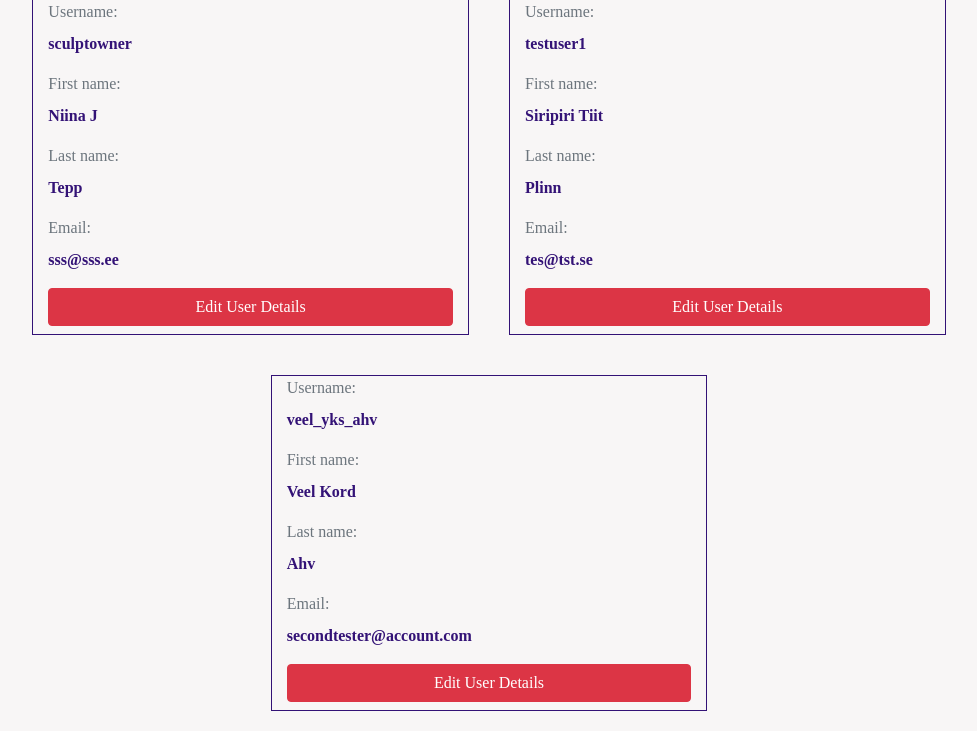
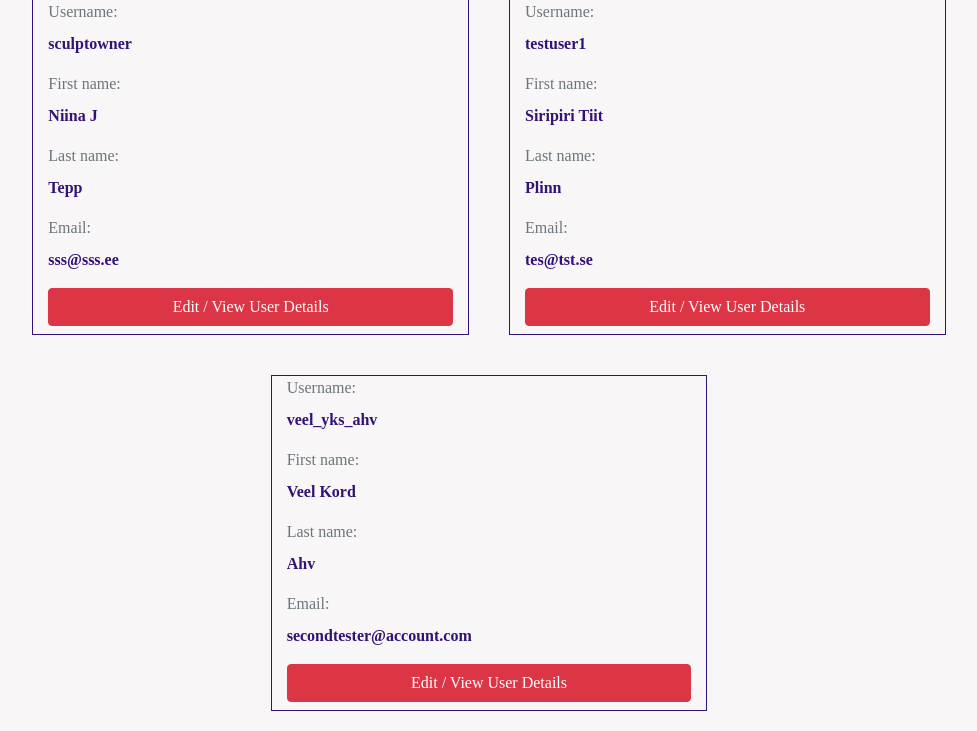
Before and after one commit to Code-Institute-Submissions/Sculpt-Studio, a Django app: page /user_profile/user_selection/ in a window 1280 px wide. Shown: the part 254-985 px from the top of the page, without its empty margins (151-1128 px from the left). Run offline with Django 3.2, Linux system fonts and the light colour scheme; a user stored in the database is signed in; data comes from the database, SQL or seed files in the repository; both versions use the stored data as it was after the commit; some libraries are stand-ins or nearby versions.

Commit message:
minor text update to edit user profile button - added Edit / View

```diff
--- a/user_profile/templates/user_profile/user_selection.html
+++ b/user_profile/templates/user_profile/user_selection.html
@@ -37,7 +37,7 @@
             <p><strong>{{ user.last_name }}</strong></p>
             <p class="text-muted mb-2">Email:</p>
             <p><strong>{{ user.email}}</strong></p>
-            <a href="{% url 'user_management' user.id %}" class="btn btn-danger mb-2">Edit User Details</a>
+            <a href="{% url 'user_management' user.id %}" class="btn btn-danger mb-2">Edit / View User Details</a>
         </div>
     </div>
     {% endfor %}
```
Also changed, not shown: db.sqlite3.
